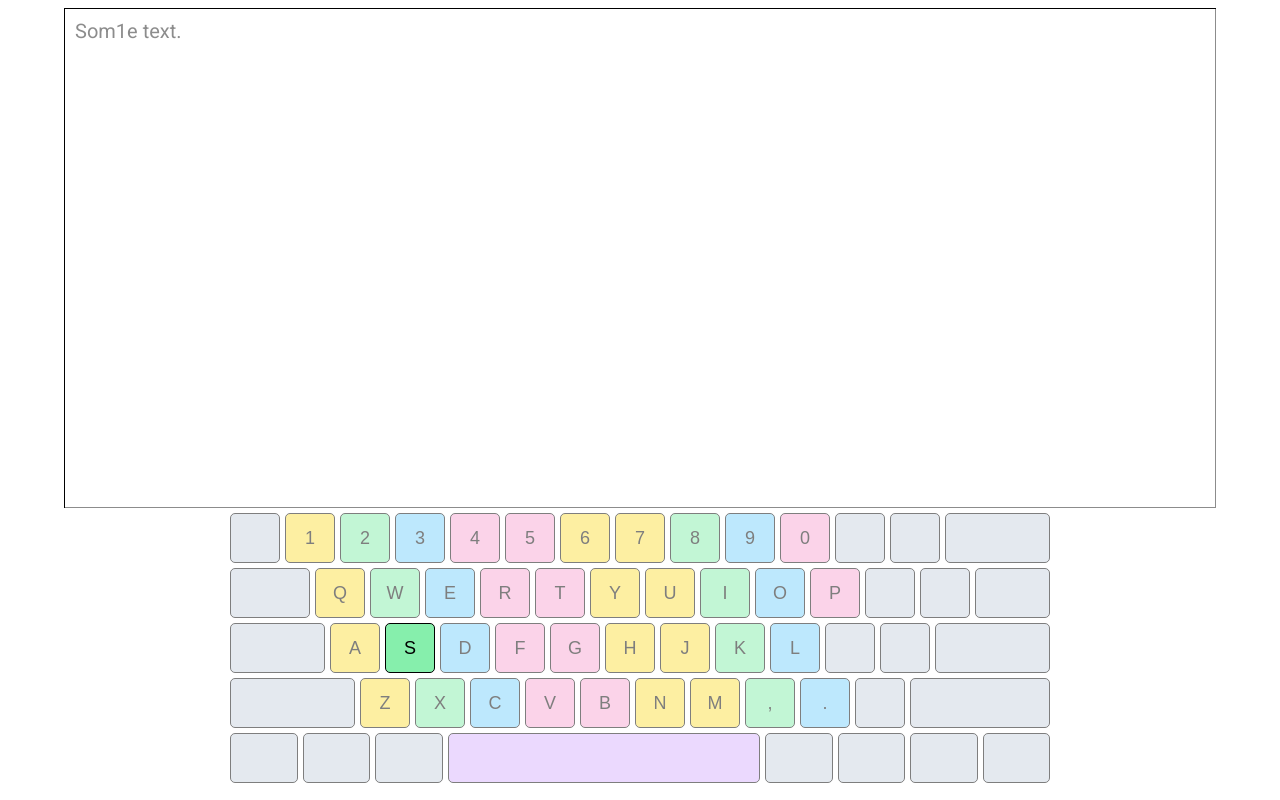
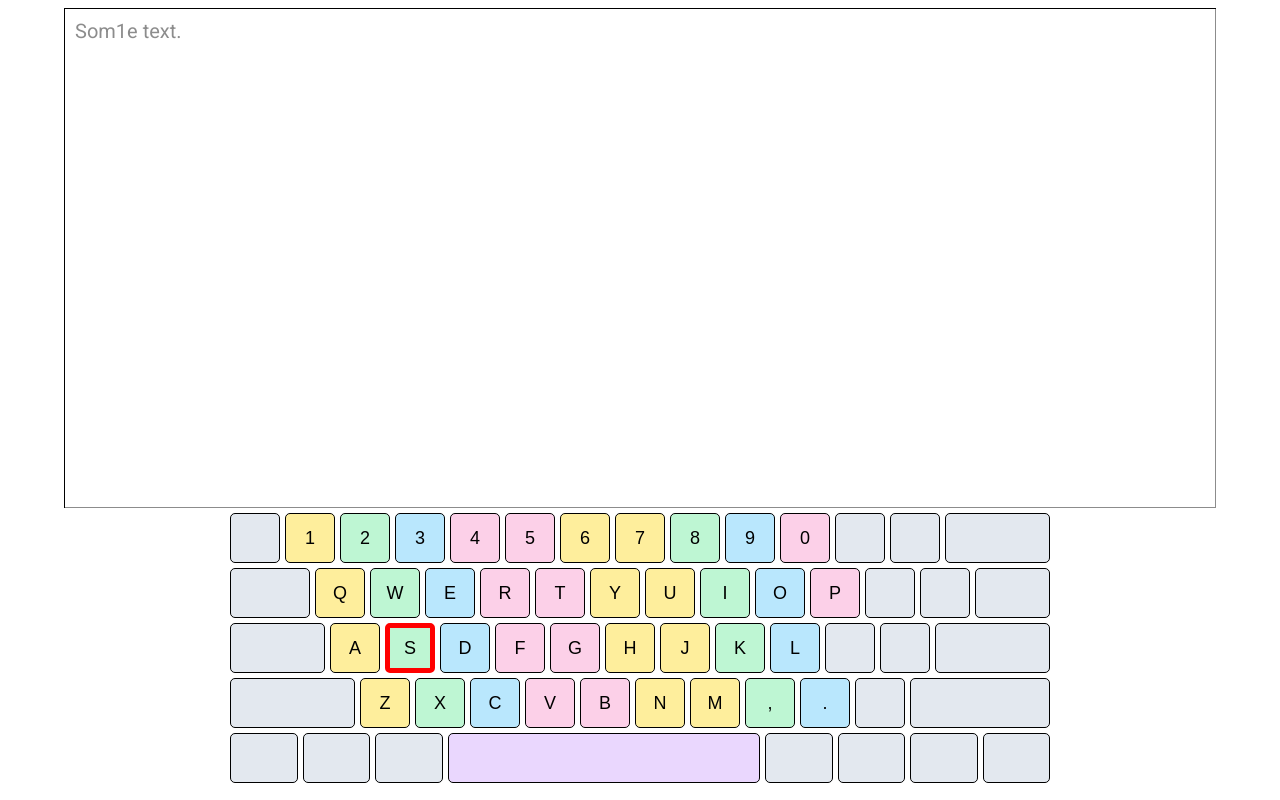
Before and after one commit to 30isnottoolate/typing-trainer, a React app: page / in a window 1280 px wide. Built offline with nearby package versions, Linux system fonts and the light colour scheme.

Commit message:
Adjust key and highlighted classes

```diff
--- a/src/components/App.css
+++ b/src/components/App.css
@@ -44,35 +44,33 @@
 }
 
 .key {
+    display: grid;
+    align-content: center;
+    justify-content: center;
     font-size: 18px;
     font-family: "Popping", Arial, Helvetica, sans-serif;
-    text-align: center;
     width: 50px;
     height: 50px;
-    padding: 14px 0;
     border: 1px solid #000000;
     border-radius: 5px;
-    opacity: 0.5;
 }
 
 .blank-key {
-    background-color: #cbd5e1;
+    background-color: #cbd5e188;
     height: 50px;
     border: 1px solid #000000;
     border-radius: 5px;
-    opacity: 0.5;
 }
 
 .space-key {
-    background-color: #d8b4fe;
+    background-color: #d8b4fe88;
     height: 50px;
     border: 1px solid #000000;
     border-radius: 5px;
-    opacity: 0.5;
 }
 
 .highlighted {
-    opacity: 1;
+    border: 5px solid #ff0000;
 }
 
 .first-row {
@@ -111,17 +109,17 @@
 }
 
 .first-column {
-    background-color: #fde047;
+    background-color: #fde04788;
 }
 
 .second-column {
-    background-color: #86efac;
+    background-color: #86efac88;
 }
 
 .third-column {
-    background-color: #7dd3fc;
+    background-color: #7dd3fc88;
 }
 
 .fourth-column {
-    background-color: #f9a8d4;
+    background-color: #f9a8d488;
 }
```
